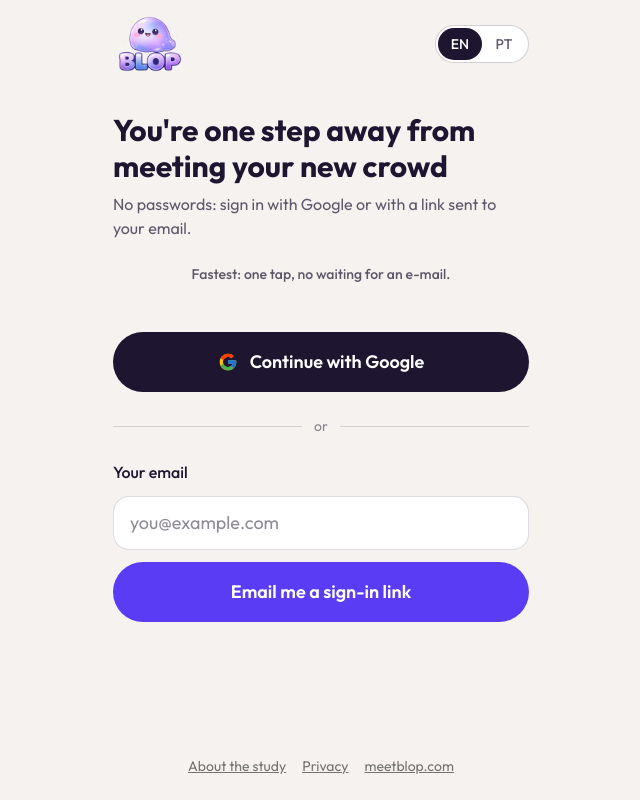
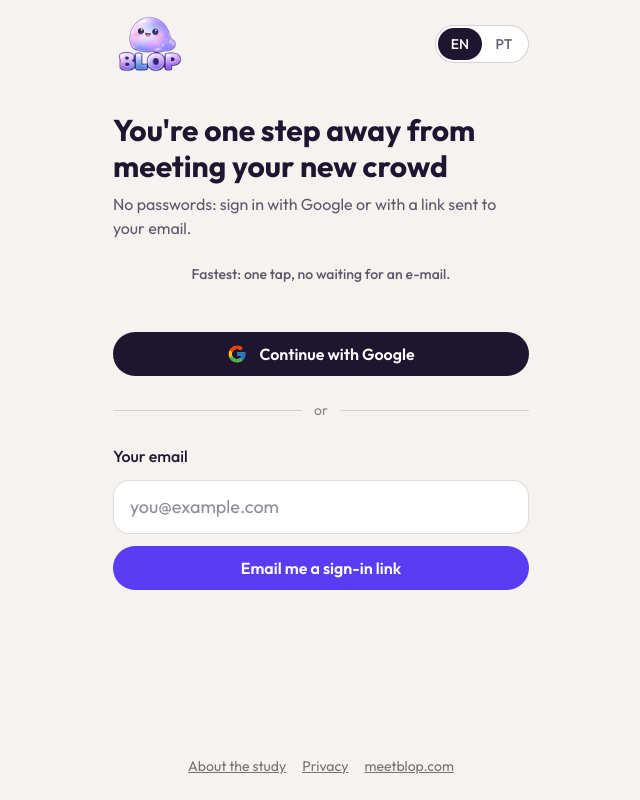
Before and after one commit to axend99/blop-match, a Next.js app: page /login in a window 1280 px wide. Shown: the whole page, without its empty margins (319-959 px from the left). Built offline with nearby package versions, Linux system fonts and the light colour scheme; no server answers.

Commit message:
login: e-mail link button at the Google button's height
Co-Authored-By: Claude Opus 5.5 <noreply@anthropic.com>
Claude-Session: https://claude.ai/code/session_0128FXTu2tD824X4MTsxtxrW

```diff
--- a/components/LoginForm.tsx
+++ b/components/LoginForm.tsx
@@ -158,7 +158,7 @@ export default function LoginForm({ t, lang, next }: { t: Dict['login']; lang: L
         hidden={gisReady}
         onClick={signInWithGoogle}
         disabled={googleBusy}
-        className="flex w-full items-center justify-center gap-3 rounded-full bg-midnight px-6 py-4 text-lg font-semibold text-white disabled:opacity-60"
+        className="flex w-full items-center justify-center gap-3 rounded-full bg-midnight px-6 py-2.5 text-base font-semibold text-white disabled:opacity-60"
       >
         <svg viewBox="0 0 48 48" className="size-5" aria-hidden="true">
           <path fill="#FFC107" d="M43.6 20.5H42V20H24v8h11.3C33.7 32.7 29.2 36 24 36c-6.6 0-12-5.4-12-12s5.4-12 12-12c3.1 0 5.8 1.2 7.9 3.1l5.7-5.7C34 6.1 29.3 4 24 4 12.9 4 4 12.9 4 24s8.9 20 20 20 20-8.9 20-20c0-1.3-.1-2.4-.4-3.5z" />
@@ -203,7 +203,7 @@ export default function LoginForm({ t, lang, next }: { t: Dict['login']; lang: L
         <button
           type="submit"
           disabled={status === 'sending'}
-          className="w-full rounded-full bg-violet px-6 py-4 text-lg font-semibold text-white disabled:opacity-60"
+          className="w-full rounded-full bg-violet px-6 py-2.5 text-base font-semibold text-white disabled:opacity-60"
         >
           {status === 'sending' ? t.sending : t.emailSubmit}
         </button>
```
